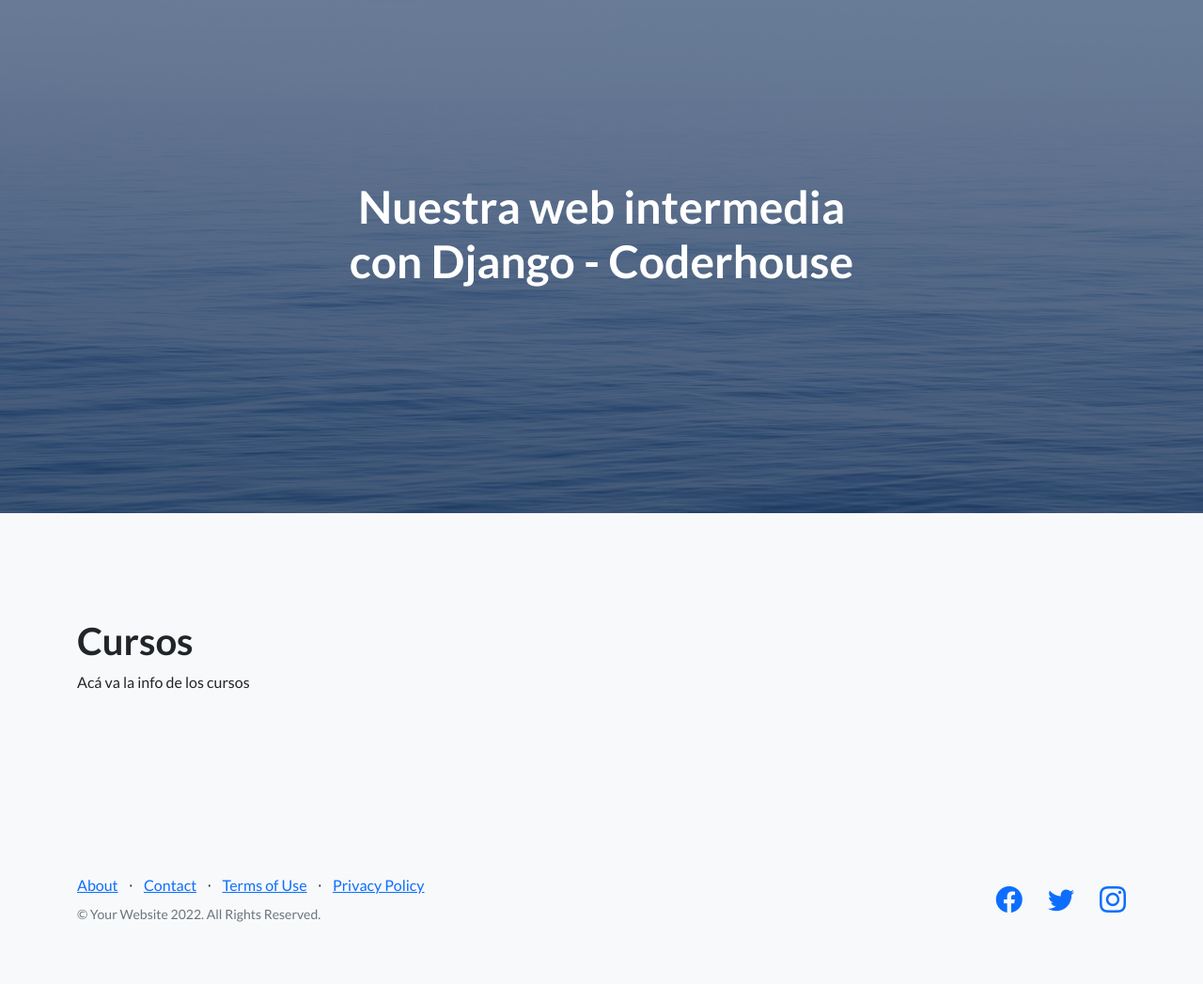
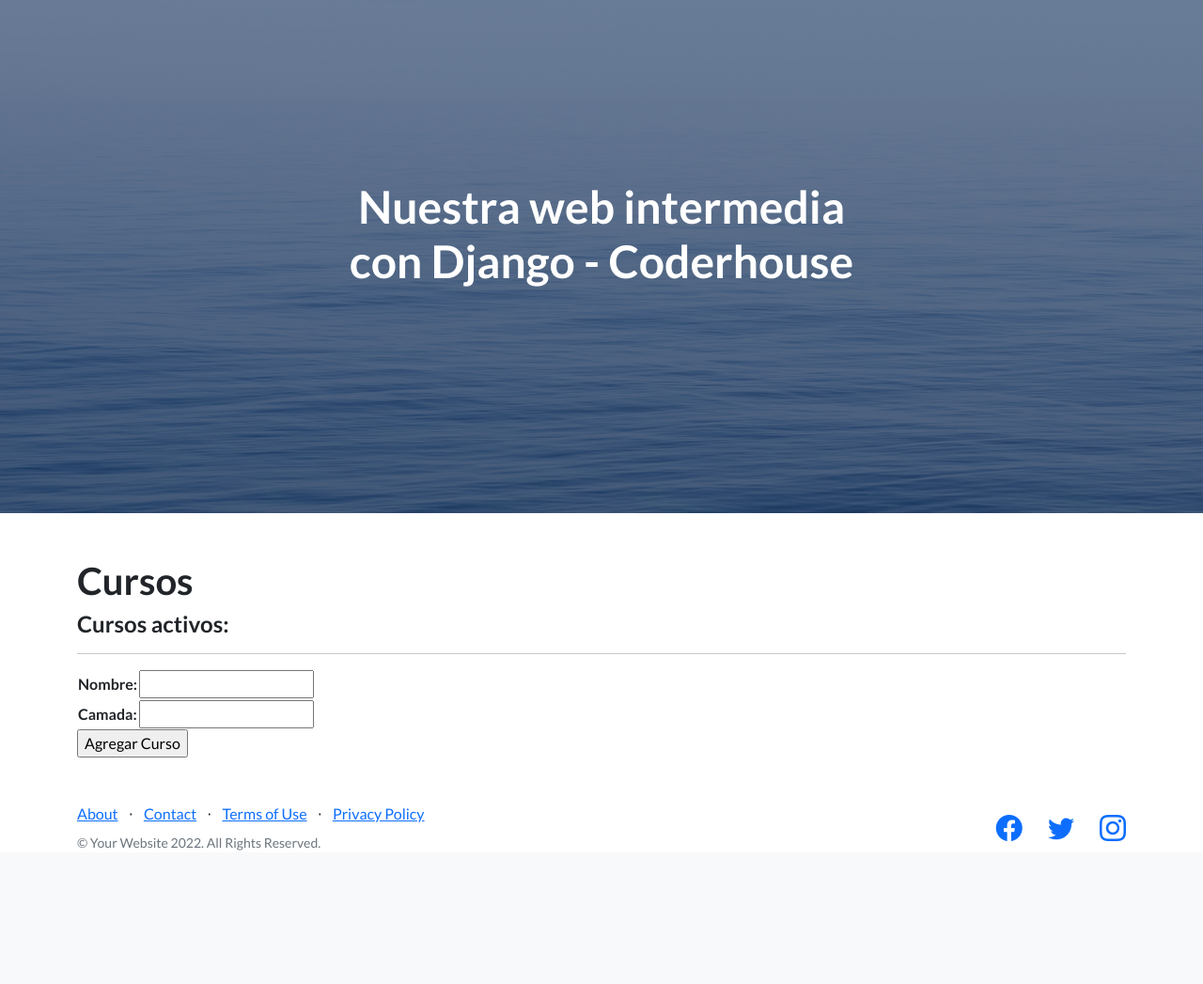
Before and after one commit to claracena/ProyectoCoder, a Django app: page /cursos/ in a window 1280 px wide. Shown: the part 67-1114 px from the top of the page at 94% size. After the commit the page ends 972 px from the top, so only its background shows below. Run offline with Django 4.2, Linux system fonts and the light colour scheme; data that the repository does not hold is empty; some libraries are stand-ins or nearby versions.

Commit message:
Final clase

```diff
--- a/AppCoder/templates/AppCoder/cursos.html
+++ b/AppCoder/templates/AppCoder/cursos.html
@@ -5,13 +5,39 @@
 {% endblock %}
 
 {% block contenido %}
-<section class="features-icons bg-light">
+<section class="mt-5">
     <div class="container">
         <div class="row">
             <div class="col-lg-12">
                 <!--Aquí va lo que cambia, y lo asociado a está vista :) -->
                 <h1>Cursos</h1>
-                <p>Acá va la info de los cursos</p>
+                {% if formuario_curso.errors %}
+                <p style="color: red;">Los datos están mal. Por favor reviselos.</p>
+                {% endif %}
+
+                <h4>Cursos activos:</h4>
+                {% for curso in mis_cursos %}
+                {{ curso.camada }}: {{ curso.nombre }} <br>
+                {% endfor %}
+                <hr>
+
+                {% if nuevo_curso %}
+
+                <p>Se agregó satisfactoriamente la camada {{ nuevo_curso.camada }} ({{ nuevo_curso.nombre }})</p>
+                <hr>
+
+                {% endif %}
+
+                <form action="{% url 'cursos' %}" method="POST">
+                {% csrf_token %}
+
+                    <table>
+                        {{ formulario_curso.as_table }}
+                    </table>
+
+                    <input type="submit" value="Agregar Curso">
+
+                </form>
             </div>
         </div>
     </div>
--- a/AppCoder/templates/AppCoder/padre.html
+++ b/AppCoder/templates/AppCoder/padre.html
@@ -46,7 +46,7 @@
 
         {% endblock %}
         <!-- Footer-->
-        <footer class="footer bg-light">
+        <footer class="mt-5">
             <div class="container">
                 <div class="row">
                     <div class="col-lg-6 h-100 text-center text-lg-start my-auto">
--- a/AppCoder/urls.py
+++ b/AppCoder/urls.py
@@ -8,7 +8,7 @@
     path('profesores/', profesores, name='profesores'),
     path('estudiantes/', estudiantes, name='estudiantes'),
     path('entregables/', entregables, name='entregables'),
-    path('curso-formulario/', curso_formulario, name='curso-formulario'),
+    # path('curso-formulario/', curso_formulario, name='curso-formulario'),
     path('profesor-formulario/', profesor_formulario, name='profesor-formulario'),
     path('busqueda-camada/', busqueda_camada, name='busqueda-camada'),
     path('buscar/', buscar, name='buscar'),
--- a/AppCoder/views.py
+++ b/AppCoder/views.py
@@ -8,7 +8,25 @@
     return render(request, 'AppCoder/inicio.html')
 
 def cursos(request):
-    return render(request, 'AppCoder/cursos.html')
+    mis_cursos = Curso.objects.all()
+
+    if request.method == 'POST':
+        mi_formulario = CursoFormulario(request.POST)
+
+        if mi_formulario.is_valid():
+            informacion = mi_formulario.cleaned_data
+            curso = Curso(nombre=informacion['nombre'], camada=informacion['camada'])
+            curso.save()
+
+            nuevo_curso = {'nombre': informacion['nombre'], 'camada': informacion['camada']}
+            return render(request, 'AppCoder/cursos.html', {'formularion_curso': mi_formulario,
+                                                            'nuevo_curso': nuevo_curso,
+                                                            'mis_cursos': mis_cursos})
+
+    else:
+        mi_formulario = CursoFormulario()
+
+    return render(request, 'AppCoder/cursos.html', {'formulario_curso': mi_formulario, 'mis_cursos': mis_cursos})
 
 def profesores(request):
     return render(request, 'AppCoder/profesores.html')
```
